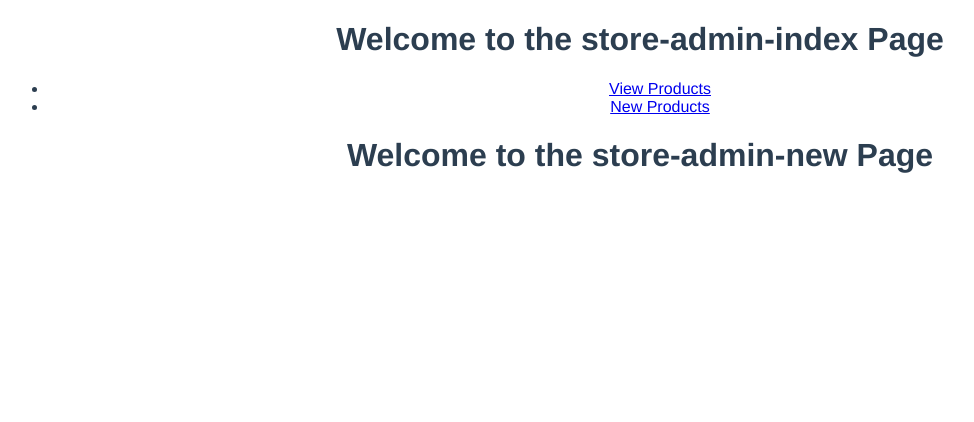
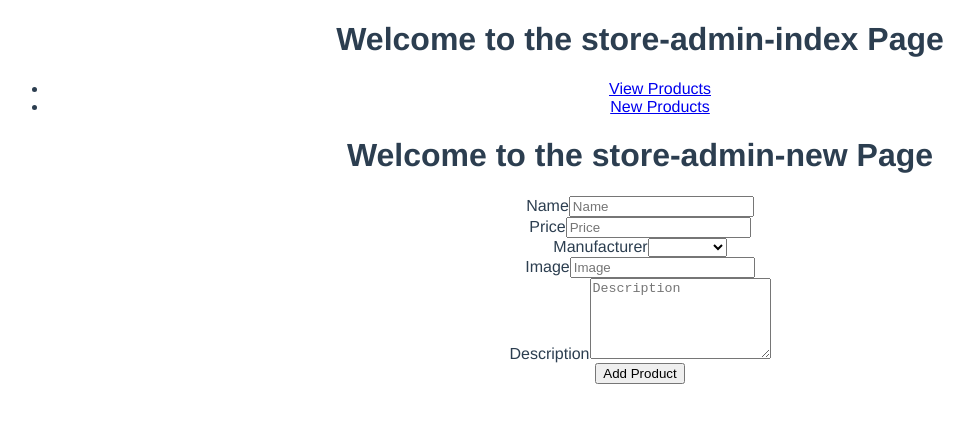
Before and after one commit to ZhangZeQiao/vue_demo, a Vue app: page /#/little-store-admin/new in a window 1280 px wide. Shown: the top 422 px of the page, without its empty margins (0-974 px from the left). Built offline with nearby package versions, Linux system fonts and the light colour scheme.

Commit message:
组件实例、父子组件之间的数据传递

```diff
--- /dev/null
+++ b/src/components/products/ProductForm.vue
@@ -0,0 +1,82 @@
+<template>
+  <form @submit.prevent="saveProduct">
+    <div class="col-lg-5 col-md-5 col-sm-12 col-xs-12">
+      <div class="form-group">
+        <label>Name</label>
+        <input type="text" placeholder="Name" v-model="model.name" name="name" class="form-control" />
+      </div>
+      <div class="form-group">
+        <label>Price</label>
+        <input
+          type="number"
+          placeholder="Price"
+          v-model="model.price"
+          name="price"
+          class="form-control"
+        />
+      </div>
+      <div class="form-group">
+        <label>Manufacturer</label>
+        <!-- TODO: 在 select 标签中使用 v-model 双向绑定了 model.manufacturer，表示我们在视图里面进行选择时，会修改对应的 model.manufacturer 属性。 -->
+        <select type="text" class="form-control" v-model="model.manufacturer" name="manufacturer">
+          <template v-for="manufacturer in manufacturers">
+            <option
+              :value="manufacturer._id"
+              :selected="manufacturer._id == (model.manufacturer && model.manufacturer._id)"
+            >{{manufacturer.name}}</option>
+          </template>
+        </select>
+      </div>
+    </div>
+
+    <div class="col-lg-4 col-md-4 col-sm-12 col-xs-12">
+      <div class="form-group">
+        <label>Image</label>
+        <input
+          type="text"
+          class="form-control"
+          placeholder="Image"
+          v-model="model.image"
+          name="image"
+        />
+      </div>
+      <div class="form-group">
+        <label>Description</label>
+        <textarea
+          class="form-control"
+          placeholder="Description"
+          rows="5"
+          v-model="model.description"
+          name="description"
+        ></textarea>
+      </div>
+      <div class="form-group new-button">
+        <button class="button">
+          <i class="fa fa-pencil"></i>
+          <span v-if="isEditing">Update Product</span>
+          <span v-else>Add Product</span>
+        </button>
+      </div>
+    </div>
+  </form>
+</template>
+
+<script>
+export default {
+  // TODO: 接收来自父组件的几个参数
+  props: ["model", "manufacturers", "isEditing"],
+  methods: {
+    saveProduct() {
+      /*
+      // TODO: 在 saveProduct 内部，我们调用了父组件的 save-product 方法，并把修改后的 this.model 变量内容传给父组件。
+      这里我们还可以看到，methods 不仅可以使得数据可以双向流动，而且还可以在子组件反向操作父组件的内容，使得数据还可以上下流动。
+      1、父组件可以使用 props 把数据传给子组件。
+      2、子组件可以使用 $emit 触发父组件的自定义事件。
+      vm.$emit( event, arg ) //触发当前实例上的事件
+      vm.$on( event, fn );//监听event事件后运行 fn；
+      */
+      this.$emit("save-product", this.model);
+    }
+  }
+};
+</script>
--- a/src/page/little-store/admin/New.vue
+++ b/src/page/little-store/admin/New.vue
@@ -3,16 +3,47 @@
     <div class="title">
       <h1>{{msg}}</h1>
     </div>
+
+    <!-- TODO:
+    我们在组件的 data 中定义了 model 和 manufacturers 以及在 methods 中定义了 addProduct 方法，
+    并将它们以属性绑定 :model="model"、:manufacturers="manufacturers" 和事件绑定 @save-product="saveProduct" 的方式传递给表单组件。
+    -->
+    <product-form @save-product="addProduct" :model="model" :manufacturers="manufacturers"></product-form>
   </div>
 </template>
 
 <script>
+import ProductForm from "@/components/products/ProductForm";
 export default {
   name: "store-admin-new",
   data() {
     return {
-      msg: "Welcome to the store-admin-new Page"
+      msg: "Welcome to the store-admin-new Page",
+      model: {},
+      manufacturers: [
+        {
+          _id: "sam",
+          name: "Samsung"
+        },
+        {
+          _id: "apple",
+          name: "Apple"
+        }
+      ]
     };
+  },
+  methods: {
+    addProduct(model) {
+      console.log("model", model);
+    }
+  },
+  /* TODO:
+  当一个组件要在模板语法中使用另外一个组件时，需要申明此组件，即在组件的 components 属性中申明要使用的组件，
+  比如我们上面使用名为 'product-form' 的名称来申明使用 ProductForm 组件，
+  这样在 template 中我们就可以以 <product-form /> 形式使用导入的表单组件。
+  */
+  components: {
+    "product-form": ProductForm
   }
 };
 </script>
```
Also changed, not shown: my_note/vue/指令/v-on.txt (added).
